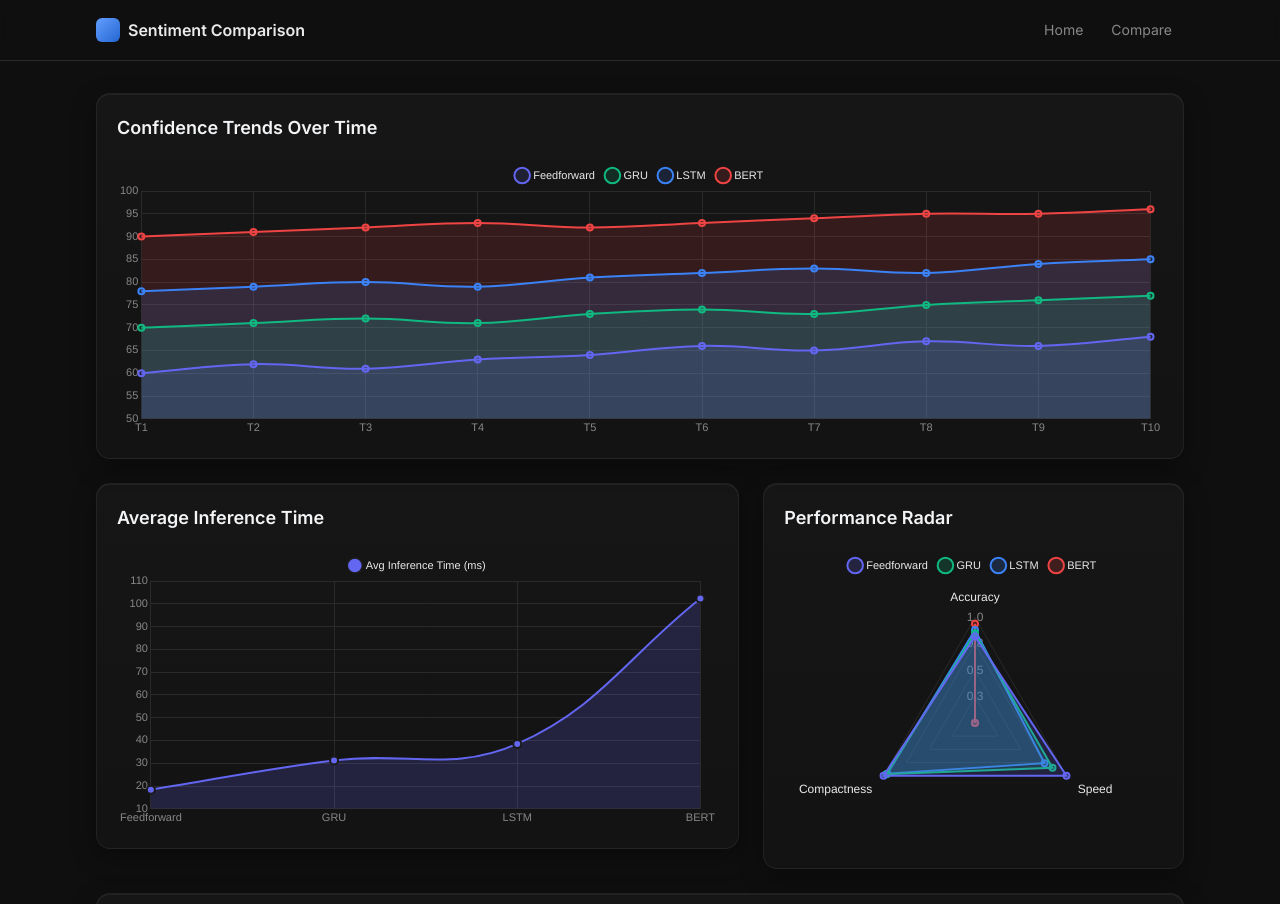
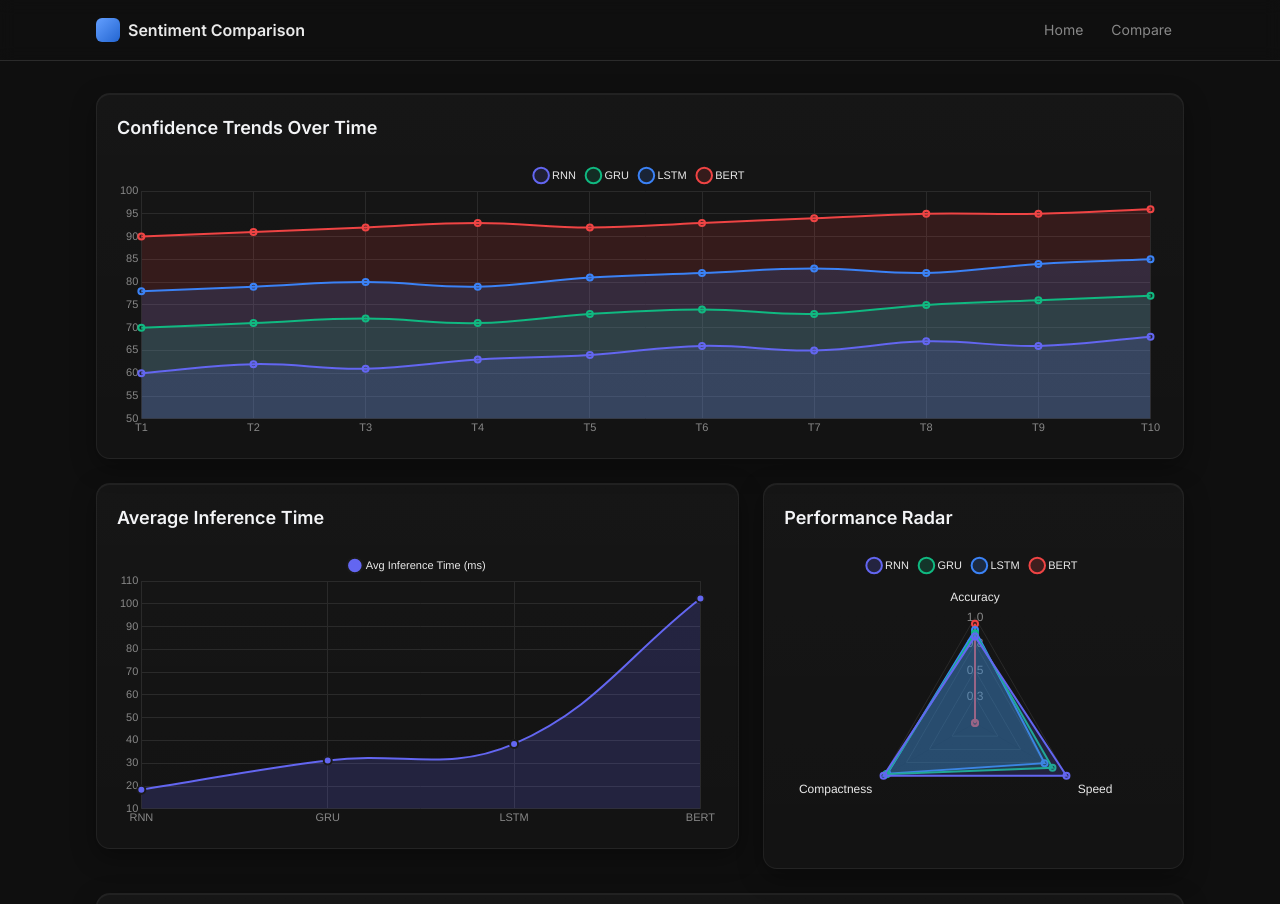
Before and after one commit to Monish0210/NLC-Innovative, a React (Vite) app in the folder frontend/: page /compare in a window 1280 px wide. Shown: the top 904 px of the page. Built offline with nearby package versions, Linux system fonts and the light colour scheme; no server answers.

Commit message:
small bug fixes and code review

```diff
--- a/frontend/src/components/Charts/AccuracyBar.jsx
+++ b/frontend/src/components/Charts/AccuracyBar.jsx
@@ -4,7 +4,7 @@ import { Chart as ChartJS, CategoryScale, LinearScale, BarElement, Tooltip, Lege
 ChartJS.register(CategoryScale, LinearScale, BarElement, Tooltip, Legend)
 
 export default function AccuracyBar({ metrics }) {
-  const labels = metrics?.accuracy ? Object.keys(metrics.accuracy) : ['Feedforward', 'GRU', 'LSTM', 'BERT']
+  const labels = metrics?.accuracy ? Object.keys(metrics.accuracy) : ['RNN', 'GRU', 'LSTM', 'BERT']
   const values = metrics?.accuracy ? Object.values(metrics.accuracy).map((acc) => Math.round(acc * 100)) : [82, 85, 88, 94]
 
   const colors = [
--- a/frontend/src/components/Charts/ComparisonScatter.jsx
+++ b/frontend/src/components/Charts/ComparisonScatter.jsx
@@ -5,14 +5,14 @@ ChartJS.register(LinearScale, PointElement, Tooltip, Legend)
 
 export default function ComparisonScatter({ metrics }) {
   const defaults = {
-    Feedforward: { accuracy: 0.82, inference_times: 18.4 },
+    RNN: { accuracy: 0.82, inference_times: 18.4 },
     GRU: { accuracy: 0.85, inference_times: 31.2 },
     LSTM: { accuracy: 0.88, inference_times: 38.5 },
     BERT: { accuracy: 0.94, inference_times: 102.3 },
   }
 
   const m = metrics ? {
-    Feedforward: { accuracy: metrics.accuracy.Feedforward, inference_times: metrics.inference_times.Feedforward },
+    RNN: { accuracy: metrics.accuracy.RNN, inference_times: metrics.inference_times.RNN },
     GRU: { accuracy: metrics.accuracy.GRU, inference_times: metrics.inference_times.GRU },
     LSTM: { accuracy: metrics.accuracy.LSTM, inference_times: metrics.inference_times.LSTM },
     BERT: { accuracy: metrics.accuracy.BERT, inference_times: metrics.inference_times.BERT },
--- a/frontend/src/components/Charts/ConfidenceTrendArea.jsx
+++ b/frontend/src/components/Charts/ConfidenceTrendArea.jsx
@@ -10,7 +10,7 @@ export default function ConfidenceTrendArea() {
     labels,
     datasets: [
       {
-        label: 'Feedforward',
+        label: 'RNN',
         data: [60,62,61,63,64,66,65,67,66,68],
         borderColor: 'rgba(99,102,241,1)',
         backgroundColor: 'rgba(99,102,241,0.15)',
--- a/frontend/src/components/Charts/InferenceTimeLine.jsx
+++ b/frontend/src/components/Charts/InferenceTimeLine.jsx
@@ -4,7 +4,7 @@ import { Chart as ChartJS, CategoryScale, LinearScale, PointElement, LineElement
 ChartJS.register(CategoryScale, LinearScale, PointElement, LineElement, Filler, Tooltip, Legend)
 
 export default function InferenceTimeLine({ metrics }) {
-  const labels = metrics?.inference_times ? Object.keys(metrics.inference_times) : ['Feedforward', 'GRU', 'LSTM', 'BERT']
+  const labels = metrics?.inference_times ? Object.keys(metrics.inference_times) : ['RNN', 'GRU', 'LSTM', 'BERT']
   const times = metrics?.inference_times ? Object.values(metrics.inference_times) : [18.4, 31.2, 38.5, 102.3]
 
   const data = {
--- a/frontend/src/components/Charts/ModelSizePie.jsx
+++ b/frontend/src/components/Charts/ModelSizePie.jsx
@@ -4,7 +4,7 @@ import { Chart as ChartJS, ArcElement, Tooltip, Legend } from 'chart.js'
 ChartJS.register(ArcElement, Tooltip, Legend)
 
 export default function ModelSizePie({ metrics }) {
-  const labels = metrics?.model_sizes ? Object.keys(metrics.model_sizes) : ['Feedforward', 'GRU', 'LSTM', 'BERT']
+  const labels = metrics?.model_sizes ? Object.keys(metrics.model_sizes) : ['RNN', 'GRU', 'LSTM', 'BERT']
   const sizes = metrics?.model_sizes ? Object.values(metrics.model_sizes) : [12.3, 24.7, 29.1, 420.5]
 
   const data = {
--- a/frontend/src/components/Charts/RadarPerformance.jsx
+++ b/frontend/src/components/Charts/RadarPerformance.jsx
@@ -5,7 +5,7 @@ ChartJS.register(RadialLinearScale, PointElement, LineElement, Filler, Tooltip,
 
 function normalizeMetrics(metrics) {
   const defaults = {
-    Feedforward: { accuracy: 0.82, model_sizes: 12.3, inference_times: 18.4 },
+    RNN: { accuracy: 0.82, model_sizes: 12.3, inference_times: 18.4 },
     GRU: { accuracy: 0.85, model_sizes: 24.7, inference_times: 31.2 },
     LSTM: { accuracy: 0.88, model_sizes: 29.1, inference_times: 38.5 },
     BERT: { accuracy: 0.94, model_sizes: 420.5, inference_times: 102.3 },
```
Also changed, not shown: 1 other file (tests, documents, lock files or other folders).
